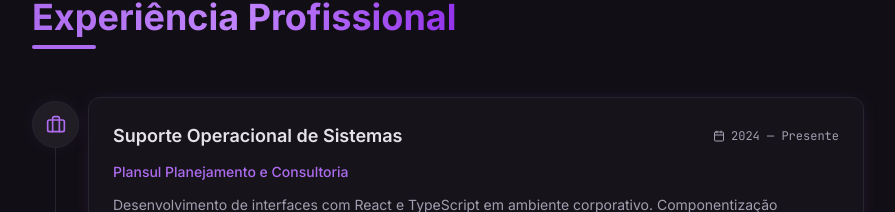
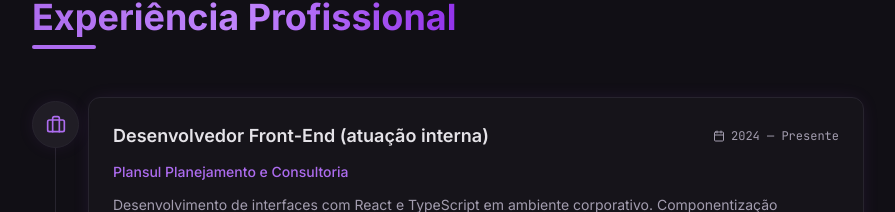
Before and after one commit to lucas-joakinson/joakinson-portfolio, a React (Vite) app: page / in a window 1280 px wide. Shown: the part 1459-1671 px from the top of the page, without its empty margins (192-1087 px from the left). Built offline with nearby package versions, Linux system fonts and the light colour scheme; the HTML template or start-up script is replaced by a standard one.

Commit message:
docs: experience role changed

```diff
--- a/src/contexts/LanguageContext.tsx
+++ b/src/contexts/LanguageContext.tsx
@@ -41,7 +41,7 @@ const translations = {
 
     // Experience
     "exp.title": "Experiência Profissional",
-    "exp.role1": "Suporte Operacional de Sistemas",
+    "exp.role1": "Desenvolvedor Front-End (atuação interna)",
     "exp.company1": "Plansul Planejamento e Consultoria",
     "exp.period1": "2024 — Presente",
     "exp.desc1": "Desenvolvimento de interfaces com React e TypeScript em ambiente corporativo. Componentização avançada, integração com APIs RESTful e participação em code reviews.",
@@ -108,7 +108,7 @@ O sistema apresenta métricas em tempo real, listagem de produtos e filtros din
 
     // Experience
     "exp.title": "Professional Experience",
-    "exp.role1": "Systems Operational Support",
+    "exp.role1": "Front-End Developer (internal role)",
     "exp.company1": "Plansul Planejamento e Consultoria",
     "exp.period1": "2024 — Present",
     "exp.desc1": "Development of interfaces with React and TypeScript in a corporate environment. Advanced componentization, RESTful API integration, and participation in code reviews.",
```
